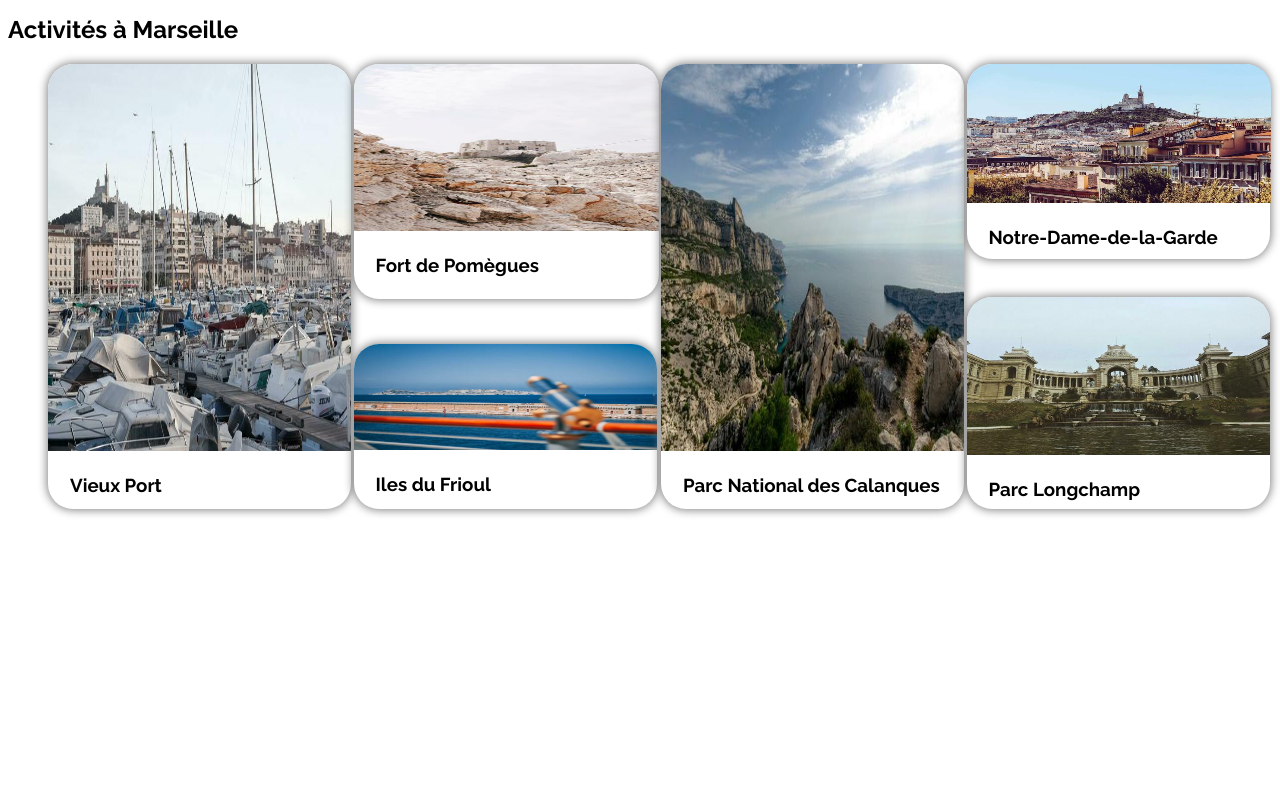
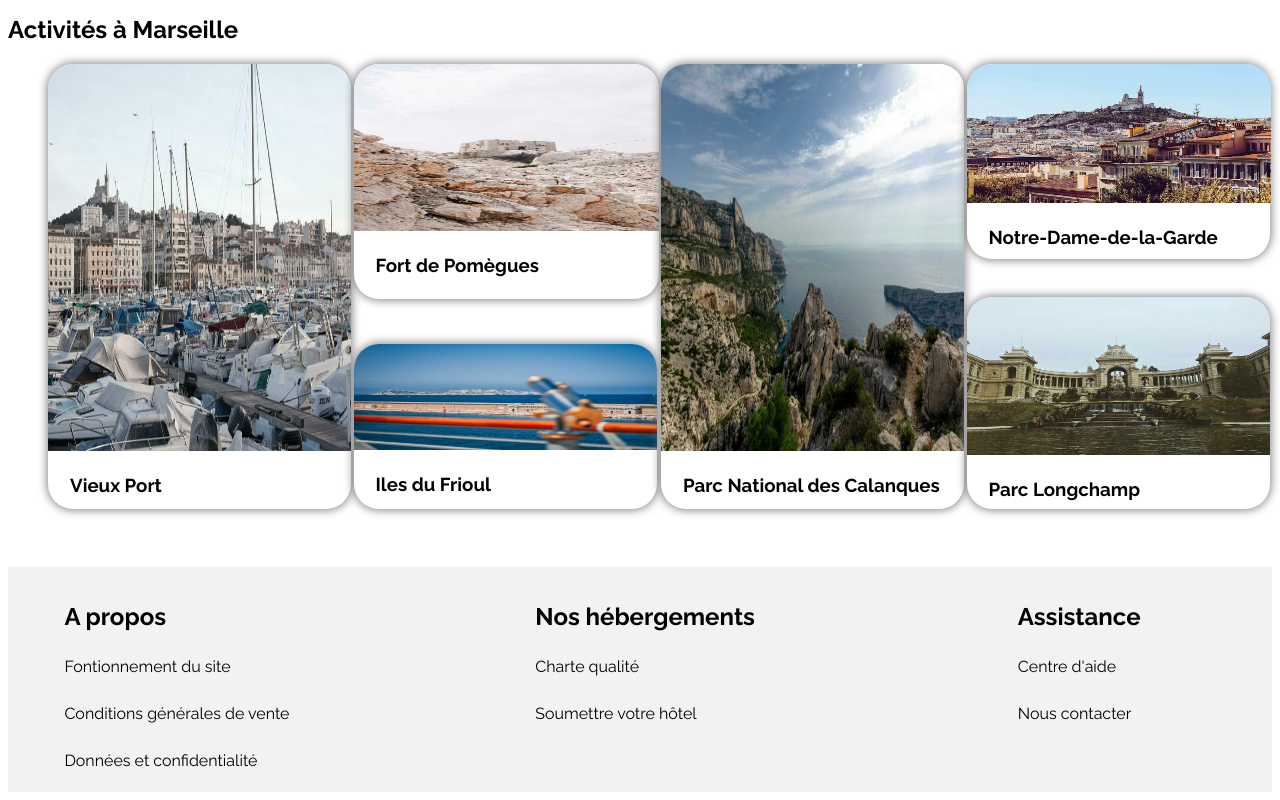
Before and after one commit to Mame-dev/MameSeynabouDIAGNE_2_30032021, a plain HTML site: page P2_02_lienpageweb.html in a window 1280 px wide. Shown: the part 1068-1868 px from the top of the page. Before the commit the page ends 1635 px from the top, so only its background shows below. Drawn offline with Linux system fonts and the light colour scheme.

Commit message:
Creation et structuration Footer

```diff
--- a/P2_02_lienpageweb.html
+++ b/P2_02_lienpageweb.html
@@ -243,5 +243,28 @@
             </section>
         </div>
 
+        <footer>
+            <div class="footer">
+                <div class="A_propos">
+                    <h2>A propos</h2>
+                    <p><a href="#">Fontionnement du site</a></p>
+                    <p><a href="#">Conditions générales de vente</a></p>
+                    <p><a href="#">Données et confidentialité</a></p>
+                </div>
+
+                <div class="Nos_hebergements">
+                    <h2>Nos hébergements</h2>
+                    <p><a href="#">Charte qualité</a></p>
+                    <p><a href="#">Soumettre votre hôtel</a></p>
+                </div>
+
+                <div class="Assistance">
+                    <h2>Assistance</h2>
+                    <p><a href="#">Centre d'aide</a></p>
+                    <p><a href="#">Nous contacter</a></p>
+                </div>
+            </div>
+        </footer>
+
     </body>
 </html>
--- a/style.css
+++ b/style.css
@@ -476,3 +476,41 @@ h3
     border-top-left-radius: 25px;
     border-top-right-radius: 25px;
     }
+
+.footer
+    {
+    background-color: #f2f2f2;
+    display: flex;
+    justify-content: space-around;
+    }
+
+.footer p
+    {
+    padding-top: 6px;
+    padding-bottom: 6px;
+    }
+
+.footer a
+    {
+    color: black;
+    }
+
+.footer h2
+    {
+    padding-top: 15px;
+    }
+
+.A_propos
+    {
+    margin-left: -75px;
+    }
+
+.Nos_hebergements
+    {
+    margin-left: -17px;
+    }
+
+.Assitance
+    {
+    margin-right: 142px;
+    }
```
